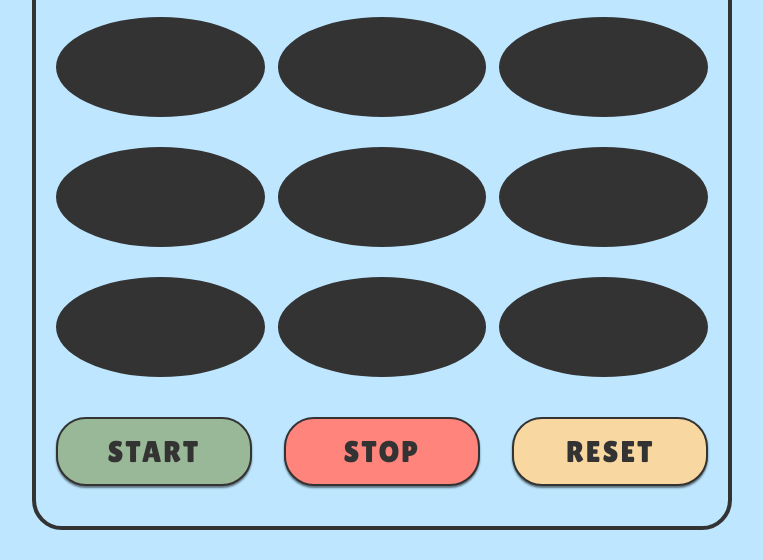
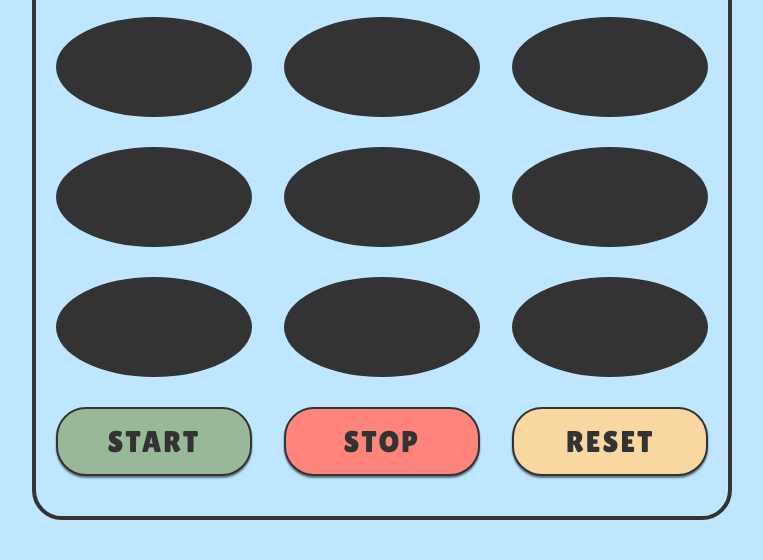
Before and after one commit to aelainelong/whack-a-mole, a website built with webpack: page src/index.html in a window 1280 px wide. Shown: the part 301-861 px from the top of the page, without its empty margins (258-1021 px from the left). Built offline with nearby package versions, Linux system fonts and the light colour scheme.

Commit message:
Tweaking hole sizes

```diff
--- a/src/styles/index.scss
+++ b/src/styles/index.scss
@@ -133,9 +133,9 @@ button {
     flex-wrap: wrap;
     justify-content: space-between;
 
-    @media (min-width: 768px) {
-        margin-bottom: 1rem;
-    }
+    // @media (min-width: 768px) {
+    //     margin-bottom: 1rem;
+    // }
 
     .hole {
         display: flex;
@@ -152,6 +152,7 @@ button {
 
         @media (min-width: 768px) {
             height: 100px;
+            width: 30%;
             margin-bottom: 3rem;
         }
 
```
